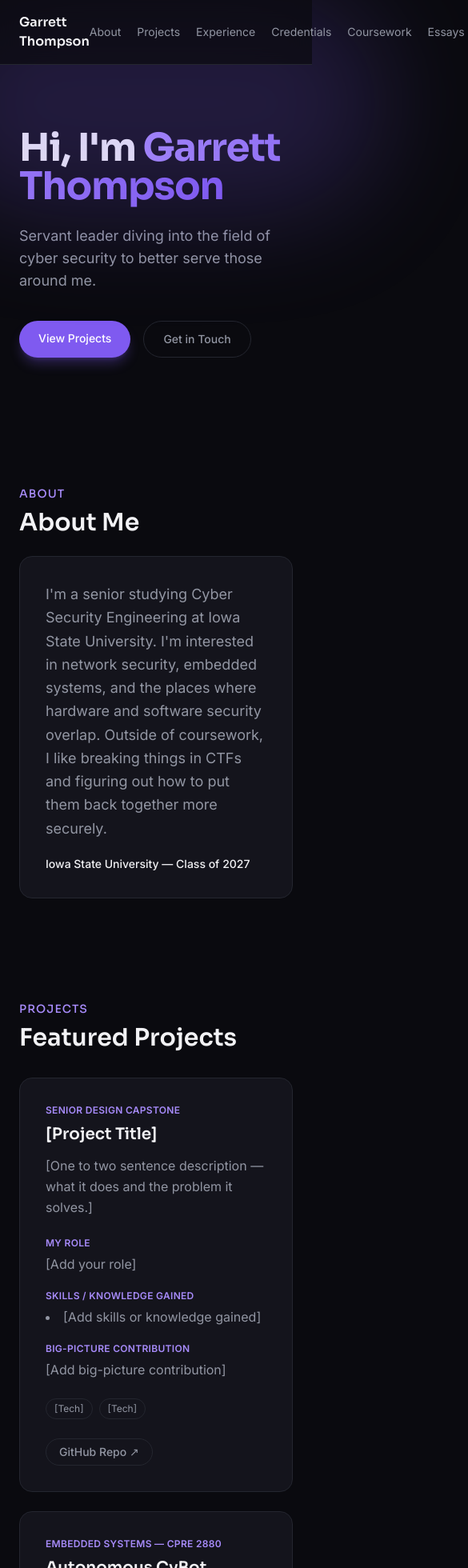
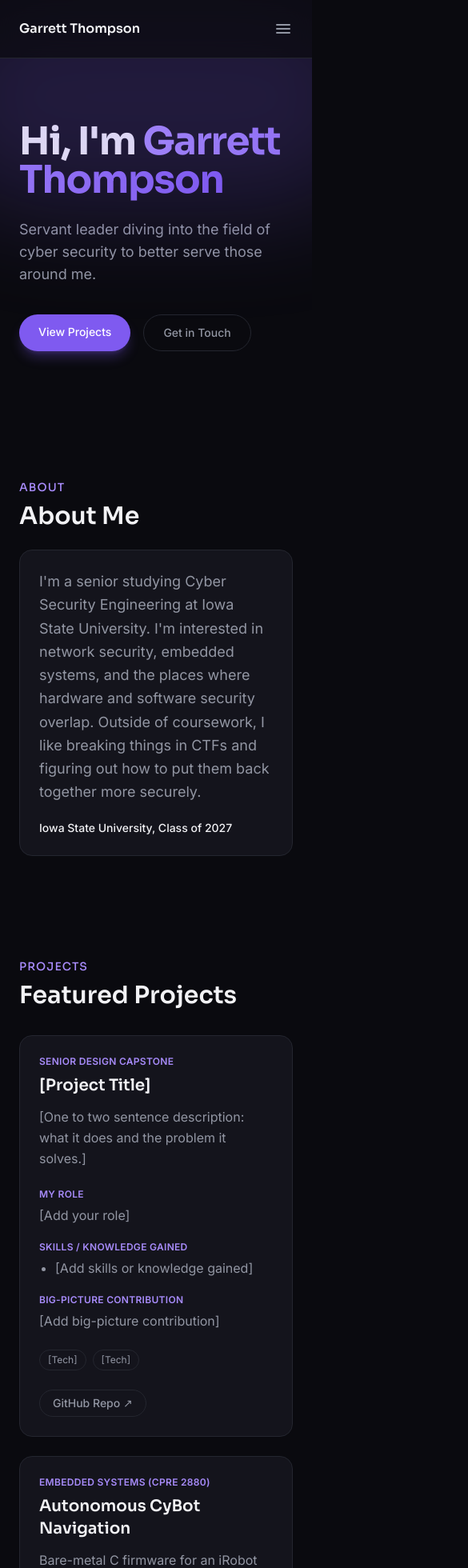
Before and after one commit to garrett-lane/personal-portfolio, a React (Vite) app: page / in a window 390 px wide. Shown: the top 1960 px of the page at 80% size, 585 px wide, since content can reach past the window. Built offline with nearby package versions, Linux system fonts and the light colour scheme.

Commit message:
mobile friendly

```diff
--- a/index.html
+++ b/index.html
@@ -3,10 +3,10 @@
   <head>
     <meta charset="UTF-8" />
     <meta name="viewport" content="width=device-width, initial-scale=1.0" />
-    <title>Garrett Thompson — Cyber Security Engineering</title>
+    <title>Garrett Thompson | Cyber Security Engineering</title>
     <meta
       name="description"
-      content="Portfolio of Garrett Thompson — Cyber Security Engineering student at Iowa State University. Senior design project, work experience, and coursework."
+      content="Portfolio of Garrett Thompson, a Cyber Security Engineering student at Iowa State University. Senior design project, work experience, and coursework."
     />
     <link rel="icon" type="image/svg+xml" href="/favicon.svg" />
   </head>
--- a/src/App.tsx
+++ b/src/App.tsx
@@ -12,7 +12,9 @@ import Footer from "./components/Footer";
 
 export default function App() {
   return (
-    <div className="min-h-screen bg-bg font-sans text-text">
+    // overflow-x-clip keeps the hero glow from widening the page on phones (and, unlike
+    // overflow-hidden, doesn't break the sticky nav).
+    <div className="min-h-screen overflow-x-clip bg-bg font-sans text-text">
       <Nav />
       <main>
         <Hero />
--- a/src/components/About.tsx
+++ b/src/components/About.tsx
@@ -7,7 +7,7 @@ export default function About() {
       <h2 className="font-display mt-2 text-3xl font-semibold text-text">
         About Me
       </h2>
-      <div className="mt-6 rounded-2xl border border-border bg-surface p-8">
+      <div className="mt-6 rounded-2xl border border-border bg-surface p-6 sm:p-8">
         <p className="whitespace-pre-line text-lg leading-relaxed text-text-muted">
           {profile.bio}
         </p>
--- a/src/components/Experience.tsx
+++ b/src/components/Experience.tsx
@@ -14,19 +14,19 @@ export default function Experience() {
         {experience.map((entry) => (
           <div
             key={`${entry.org}-${entry.role}`}
-            className="rounded-2xl border border-border bg-surface p-7 transition-colors hover:border-accent-soft/50"
+            className="rounded-2xl border border-border bg-surface p-6 sm:p-7 transition-colors hover:border-accent-soft/50"
           >
             <div className="flex flex-wrap items-baseline justify-between gap-2">
               <h3 className="text-lg font-semibold text-text">
                 {entry.role}
-                <span className="font-normal text-text-muted"> — {entry.org}</span>
+                <span className="font-normal text-text-muted">, {entry.org}</span>
               </h3>
               <span className="text-sm font-medium text-accent-soft">
                 {entry.period}
               </span>
             </div>
             <p className="mt-1 text-sm text-text-muted">{entry.location}</p>
-            <ul className="mt-4 list-inside list-disc space-y-1.5 text-text-muted">
+            <ul className="mt-4 list-disc pl-5 space-y-1.5 text-text-muted">
               {entry.bullets.map((bullet) => (
                 <li key={bullet}>{bullet}</li>
               ))}
--- a/src/components/Footer.tsx
+++ b/src/components/Footer.tsx
@@ -10,7 +10,7 @@ export default function Footer() {
         Get in Touch
       </h2>
 
-      <div className="mt-6 rounded-2xl border border-border bg-surface p-8">
+      <div className="mt-6 rounded-2xl border border-border bg-surface p-6 sm:p-8">
         <div className="flex flex-wrap gap-3">
           <span
             title={profile.email}
--- a/src/components/FuturePlans.tsx
+++ b/src/components/FuturePlans.tsx
@@ -14,12 +14,12 @@ export default function FuturePlans() {
         {futurePlans.map((goal) => (
           <div
             key={goal.heading}
-            className="rounded-2xl border border-border bg-surface p-8"
+            className="rounded-2xl border border-border bg-surface p-6 sm:p-8"
           >
             <p className="text-lg font-semibold text-text">
               {goal.heading}
               {goal.org && (
-                <span className="font-normal text-text-muted"> — {goal.org}</span>
+                <span className="font-normal text-text-muted">, {goal.org}</span>
               )}
             </p>
             <p className="mt-4 whitespace-pre-line leading-relaxed text-text-muted">
--- a/src/components/Nav.tsx
+++ b/src/components/Nav.tsx
@@ -1,3 +1,5 @@
+import { useState } from "react";
+
 const links = [
   { label: "About", href: "#about" },
   { label: "Projects", href: "#projects" },
@@ -11,13 +13,20 @@ const links = [
 ];
 
 export default function Nav() {
+  const [open, setOpen] = useState(false);
+  const close = () => setOpen(false);
+
   return (
     <header className="sticky top-0 z-50 border-b border-border bg-bg/70 backdrop-blur-md">
       <nav className="mx-auto flex max-w-5xl items-center justify-between px-6 py-4">
-        <a href="#top" className="font-display text-base font-semibold text-text">
+        <a
+          href="#top"
+          onClick={close}
+          className="whitespace-nowrap font-display text-base font-semibold text-text"
+        >
           Garrett Thompson
         </a>
-        <ul className="flex gap-5 text-sm text-text-muted">
+        <ul className="hidden gap-5 text-sm text-text-muted lg:flex">
           {links.map((link) => (
             <li key={link.href}>
               <a href={link.href} className="transition-colors hover:text-text">
@@ -26,7 +35,52 @@ export default function Nav() {
             </li>
           ))}
         </ul>
+
+        {/* Below lg the links don't fit on one line, so they move into a dropdown. */}
+        <button
+          type="button"
+          onClick={() => setOpen((o) => !o)}
+          aria-expanded={open}
+          aria-controls="mobile-menu"
+          aria-label={open ? "Close menu" : "Open menu"}
+          className="-mr-2 rounded-lg p-2 text-text-muted transition-colors hover:text-text lg:hidden"
+        >
+          <svg
+            viewBox="0 0 24 24"
+            className="h-6 w-6"
+            fill="none"
+            stroke="currentColor"
+            strokeWidth="2"
+            strokeLinecap="round"
+          >
+            {open ? (
+              <path d="M6 6l12 12M18 6L6 18" />
+            ) : (
+              <path d="M4 7h16M4 12h16M4 17h16" />
+            )}
+          </svg>
+        </button>
       </nav>
+
+      {/* Absolutely positioned so opening/closing it doesn't shift the page under an anchor jump. */}
+      {open && (
+        <ul
+          id="mobile-menu"
+          className="absolute inset-x-0 top-full border-b border-border bg-bg px-6 py-2 lg:hidden"
+        >
+          {links.map((link) => (
+            <li key={link.href}>
+              <a
+                href={link.href}
+                onClick={close}
+                className="block py-2.5 text-text-muted transition-colors hover:text-text"
+              >
+                {link.label}
+              </a>
+            </li>
+          ))}
+        </ul>
+      )}
     </header>
   );
 }
--- a/src/components/Projects.tsx
+++ b/src/components/Projects.tsx
@@ -14,7 +14,7 @@ export default function Projects() {
         {projects.map((project) => (
           <div
             key={project.title}
-            className="rounded-2xl border border-border bg-surface p-8 transition-colors hover:border-accent-soft/50"
+            className="rounded-2xl border border-border bg-surface p-6 sm:p-8 transition-colors hover:border-accent-soft/50"
           >
             {project.tag && (
               <p className="text-xs font-semibold uppercase tracking-wide text-accent-soft">
@@ -40,7 +40,7 @@ export default function Projects() {
                   Skills / Knowledge Gained
                 </dt>
                 <dd className="mt-1.5">
-                  <ul className="list-inside list-disc space-y-1 text-text-muted">
+                  <ul className="list-disc pl-5 space-y-1 text-text-muted">
                     {project.skillsGained.map((skill) => (
                       <li key={skill}>{skill}</li>
                     ))}
--- a/src/components/ScoutingAwards.tsx
+++ b/src/components/ScoutingAwards.tsx
@@ -21,7 +21,7 @@ export default function ScoutingAwards() {
             </p>
             <p className="mt-1 text-sm text-text-muted">
               {award.org}
-              {award.date && <> — {award.date}</>}
+              {award.date && <>, {award.date}</>}
             </p>
           </div>
         ))}
--- a/src/data/content.ts
+++ b/src/data/content.ts
@@ -4,7 +4,7 @@ export const profile = {
     "Servant leader diving into the field of cyber security to better serve those around me.",
   bio:
     "I'm a senior studying Cyber Security Engineering at Iowa State University. I'm interested in network security, embedded systems, and the places where hardware and software security overlap. Outside of coursework, I like breaking things in CTFs and figuring out how to put them back together more securely.",
-  location: "Iowa State University — Class of 2027",
+  location: "Iowa State University, Class of 2027",
   // Written out like this (not a real @ / mailto link) so scrapers don't pick it up.
   email: "gthomp(at)iastate(dot)edu",
 };
@@ -37,7 +37,7 @@ export const futurePlans: Goal[] = [
   {
     heading: "Full-Time Industry Experience",
     blurb:
-      "Alongside my research and lab work, I want to keep pursuing full-time work in the field to gain hands-on, real-world experience — complementing what I've learned in the lab and building toward becoming a well-rounded security professional.",
+      "Alongside my research and lab work, I want to keep working full-time in the field to get real-world experience. Pairing that with what I've learned in the lab will help me grow into a well-rounded security professional.",
   },
 ];
 
@@ -61,7 +61,7 @@ export const projects: ProjectEntry[] = [
   {
     tag: "Senior Design Capstone",
     title: "[Project Title]",
-    description: "[One to two sentence description — what it does and the problem it solves.]",
+    description: "[One to two sentence description: what it does and the problem it solves.]",
     role: "[Add your role]",
     skillsGained: ["[Add skills or knowledge gained]"],
     bigPicture: "[Add big-picture contribution]",
@@ -69,56 +69,56 @@ export const projects: ProjectEntry[] = [
     links: [{ label: "GitHub Repo", href: "#" }],
   },
   {
-    tag: "Embedded Systems — CPRE 2880",
+    tag: "Embedded Systems (CPRE 2880)",
     title: "Autonomous CyBot Navigation",
     description:
-      "Bare-metal C firmware for an iRobot Create–based CyBot that sweeps a servo-mounted IR and ultrasonic sensor to map obstacles, computes gaps wide enough to drive through, and navigates a test field on its own — avoiding boundary tape, cliffs, and bumps — until it finds and touches a balloon target. A second bot runs in manual mode, driven remotely from a Python GUI over a compact bit-packed UART protocol.",
-    role: "Team member on the robot's embedded firmware — autonomous navigation, sensor scanning and noise filtering, IR calibration, and the UART command protocol shared with the team's PC control GUI.",
+      "Bare-metal C firmware for an iRobot Create-based CyBot. The robot sweeps an IR and ultrasonic sensor on a servo to find obstacles, figures out which gaps are wide enough to drive through, and navigates a test field on its own while avoiding boundary tape, cliffs, and bumps. It keeps searching until it finds and touches a balloon target. A second bot runs in manual mode and is driven from a Python GUI using a one-byte command protocol over UART.",
+    role: "Worked on the robot's embedded firmware as part of a team. My work covered autonomous navigation, sensor scanning and noise filtering, IR calibration, and the UART protocol our PC control GUI used to talk to the robot.",
     skillsGained: [
-      "Register-level peripheral programming on the TI TM4C123 (GPIO interrupts, ADC, timers, UART)",
-      "Sensor fusion and noise filtering — exponential smoothing and spike rejection across IR and ultrasonic readings",
-      "IR sensor calibration via power regression against ultrasonic ground truth",
-      "Designing a compact one-byte binary protocol for robot ↔ PC communication",
-      "Geometry-based path planning: turning angular scan data into object widths and drivable gaps",
+      "Register-level programming on the TI TM4C123 (GPIO interrupts, ADC, timers, UART)",
+      "Filtering noisy IR and ultrasonic readings with exponential smoothing and spike rejection",
+      "Calibrating the IR sensor with a power regression against ultrasonic distance readings",
+      "Designing a one-byte binary protocol for communication between the robot and a PC",
+      "Turning angular scan data into object widths and drivable gaps for path planning",
     ],
-    bigPicture: "Took a robot from raw sensor voltages to a full autonomous search — the same sense, decide, act loop behind real-world autonomous systems — and showed how much reliability depends on filtering noisy hardware data before trusting it.",
+    bigPicture: "We took the robot from raw sensor voltages to a fully autonomous search. The biggest lesson for me was how unreliable hardware data can be, and how much filtering it takes before you can make decisions based on it.",
     stack: ["C", "TI TM4C123 (Tiva C)", "Code Composer Studio", "iRobot Create Open Interface", "Python", "PySide6", "Matplotlib"],
     // TODO: add GitHub link once the code is uploaded.
     links: [],
   },
   {
-    tag: "Software Design & Development — COMS 3090",
+    tag: "Software Design & Development (COMS 3090)",
     title: "CyMind",
     description:
-      "A full-stack Android app connecting college students with mental health professionals. Students track their mood and journal over time, book appointments, and chat live with counselors, while professionals publish articles and exercises and get real-time notifications — with separate experiences for students, professionals, and guests.",
-    role: "Android frontend developer on a four-person team (two frontend, two backend) — built and tested client screens including real-time group chat, professional resource management, and the student mood and journal tracker, wired to the Spring Boot backend over REST and WebSockets.",
+      "A full-stack Android app that connects college students with mental health professionals. Students can track their mood, keep a journal, book appointments, and chat with counselors. Professionals can publish articles and exercises and get notified in real time. Students, professionals, and guests each get their own version of the app.",
+    role: "Android frontend developer on a four-person team (two frontend, two backend). I built and tested screens including group chat, professional resource management, and the student mood and journal tracker, and connected them to our Spring Boot backend using REST and WebSockets.",
     skillsGained: [
-      "Android development in Java — activities, fragments, RecyclerView adapters, and role-based navigation",
-      "Client–server integration with Volley REST requests and authenticated API calls",
-      "Real-time features over WebSockets for live chat and push-style notifications",
-      "Data visualization of mood history with MPAndroidChart",
-      "UI system testing with Espresso and code coverage reporting",
-      "Team software practices — Git workflow, GitLab CI/CD pipelines, and shared design documentation",
+      "Android development in Java, including activities, fragments, RecyclerView adapters, and role-based navigation",
+      "Calling REST APIs with Volley, including authenticated requests",
+      "Building live chat and notifications over WebSockets",
+      "Charting mood history with MPAndroidChart",
+      "UI testing with Espresso and code coverage reports",
+      "Working on a team with Git, GitLab CI/CD pipelines, and shared design docs",
     ],
-    bigPicture: "Students often don't reach out for mental health support because finding help feels like a hurdle. CyMind puts self-tracking, trusted resources, and a direct line to professionals in one place — and building it end to end taught me how the frontend, backend, and database of a real multi-user system fit together.",
+    bigPicture: "A lot of students never reach out for mental health support because finding help feels like too much effort. CyMind puts mood tracking, resources, and a direct line to professionals in one app. Building it end to end showed me how the frontend, backend, and database of a multi-user system work together.",
     stack: ["Java", "Android", "Volley", "WebSockets", "Espresso", "Spring Boot", "MySQL / MariaDB", "GitLab CI"],
     // TODO: add GitHub link once the code is uploaded.
     links: [],
   },
   {
-    tag: "Cyber Security Education — CPRE 5300",
+    tag: "Cyber Security Education (CPRE 5300)",
     title: "Securing Your Home Network",
     description:
-      "An interactive Android app that teaches non-technical homeowners and renters how to lock down their home network. Short lessons on router credentials, SSIDs, Wi-Fi encryption, risky defaults like WPS and UPnP, guest networks, and firmware are each followed by decision-based scenarios — pick an unsafe option and the app explains the risk before letting you retry.",
-    role: "Sole developer — researched the content from CISA and NSA guidance, wrote the full screen-by-screen lesson and quiz script, and designed and built the app in Android Studio.",
+      "An interactive Android app that teaches homeowners and renters without a technical background how to secure their home network. It covers router passwords, SSIDs, Wi-Fi encryption, risky defaults like WPS and UPnP, guest networks, and firmware updates. Each short lesson is followed by scenarios where you choose what to do. If you pick an unsafe option, the app explains the risk and lets you try again.",
+    role: "Sole developer. I researched the content using CISA and NSA guidance, wrote the script for every lesson and quiz screen, and designed and built the app in Android Studio.",
     skillsGained: [
-      "Android app development in Kotlin — UI layouts, screen navigation, and state for interactive quizzes",
-      "Home network security — WPA2/WPA3, and why defaults like WPS, UPnP, and remote management are risky",
-      "Translating technical security guidance for a non-technical audience (ages ~20–70)",
-      "Applying adult-learning research: short scenarios with immediate feedback over long reading",
-      "Planning and scoping a solo project from research through a signed release build",
+      "Android development in Kotlin, including layouts, screen navigation, and quiz state",
+      "Home network security, including WPA2/WPA3 and why WPS, UPnP, and remote management are risky to leave on",
+      "Explaining technical security guidance to a non-technical audience (roughly ages 20 to 70)",
+      "Using adult-learning research to favor short scenarios with instant feedback over long readings",
+      "Planning a solo project from research all the way to a signed release build",
     ],
-    bigPicture: "Home networks are mostly left on insecure factory defaults because their owners don't know what the settings mean. This project turns CISA and NSA best practices into something an everyday user can actually act on — pushing security awareness beyond enterprise environments to the people who usually go without it.",
+    bigPicture: "Most home networks still run on insecure factory settings because the people who own them don't know what those settings do. This project takes CISA and NSA recommendations and puts them in a form an everyday person can follow, bringing security awareness to people outside of enterprise environments.",
     stack: ["Kotlin", "Android Studio", "Android SDK"],
     links: [{ label: "GitHub Repo", href: "https://github.com/garrett-lane/cpre-5300-project" }],
   },
@@ -129,7 +129,7 @@ export type Credential = {
   issuer: string;
   // Direct one-click verification link, when the issuer supports it.
   verifyHref?: string;
-  // Fallback for issuers (like Certiport) whose verify page can't be deep-linked —
+  // Fallback for issuers (like Certiport) whose verify page can't be deep-linked,
   // shown as a code to copy into their manual verification form.
   verifyCode?: { href: string; code: string };
 };
@@ -231,7 +231,7 @@ export const experience: ExperienceEntry[] = [
   {
     role: "Information Security Analyst I",
     org: "American Equity",
-    period: "Aug 2026 – Present",
+    period: "Aug 2026 - Present",
     location: "Des Moines, IA",
     bullets: [
       "Responsible for daily operations within the Information Security team",
@@ -252,8 +252,8 @@ export const experience: ExperienceEntry[] = [
   },
   {
     role: "Teaching Assistant",
-    org: "Iowa State University — CYBE 2310 & CYBE 3310",
-    period: "Aug 2026 – Present",
+    org: "Iowa State University (CYBE 2310 & CYBE 3310)",
+    period: "Aug 2026 - Present",
     location: "Ames, IA",
     bullets: [
       "Working under Dr. Julie Rursch",
@@ -263,8 +263,8 @@ export const experience: ExperienceEntry[] = [
   },
   {
     role: "Peer Mentor / Teaching Assistant",
-    org: "Iowa State University — CPRE 1840, 1850 & 1860",
-    period: "Aug 2025 – May 2026",
+    org: "Iowa State University (CPRE 1840, 1850 & 1860)",
+    period: "Aug 2025 - May 2026",
     location: "Ames, IA",
     bullets: [
       "Working under Dr. Thomas Daniels",
@@ -275,7 +275,7 @@ export const experience: ExperienceEntry[] = [
   {
     role: "Boeing Research Fellow",
     org: "Iowa State University",
-    period: "Aug 2025 – May 2026",
+    period: "Aug 2025 - May 2026",
     location: "Ames, IA",
     bullets: [
       "Working under Dr. Shana Moothedath and Ph.D. student Mahesh Bhat",
--- a/src/index.css
+++ b/src/index.css
@@ -19,6 +19,8 @@
 @layer base {
   html {
     scroll-behavior: smooth;
+    /* Keeps section headings clear of the sticky nav after an anchor jump. */
+    scroll-padding-top: 2rem;
   }
 
   body {
```
Also changed, not shown: 1 other file (tests, documents, lock files or other folders).
